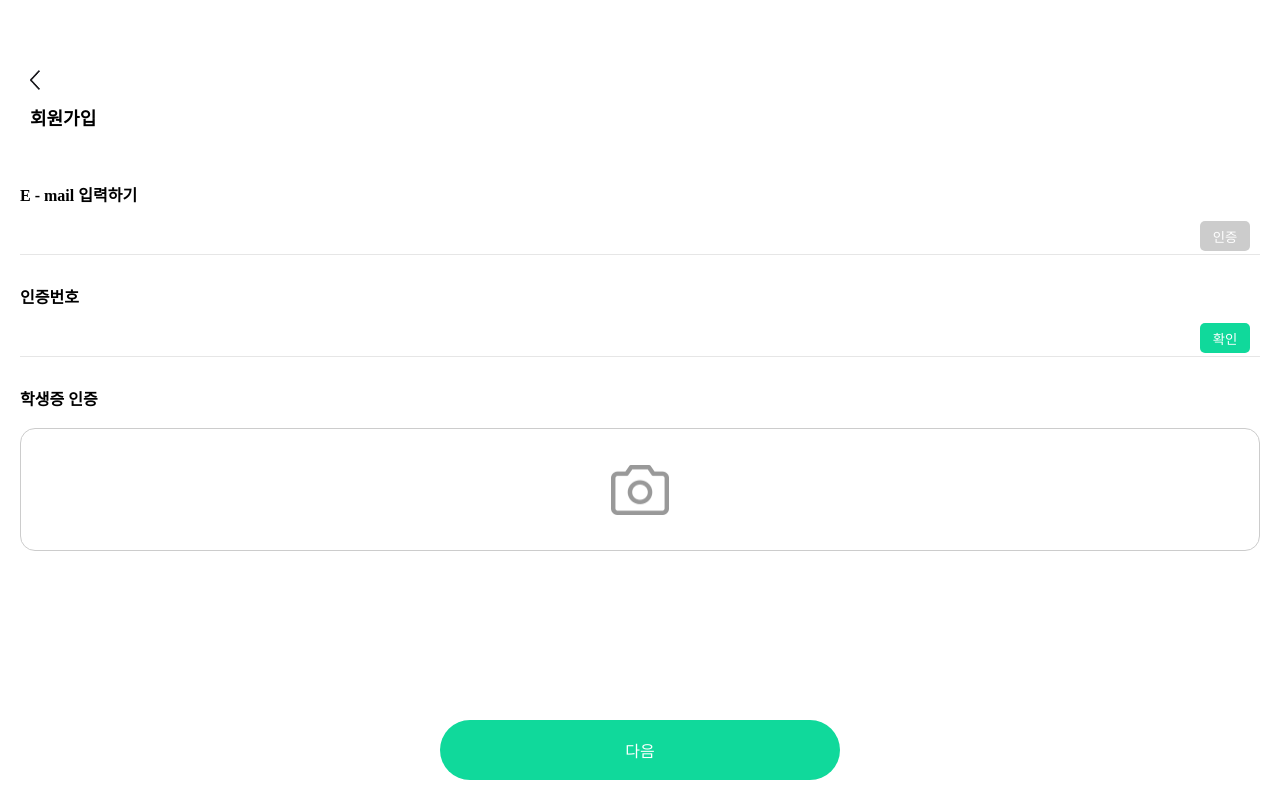
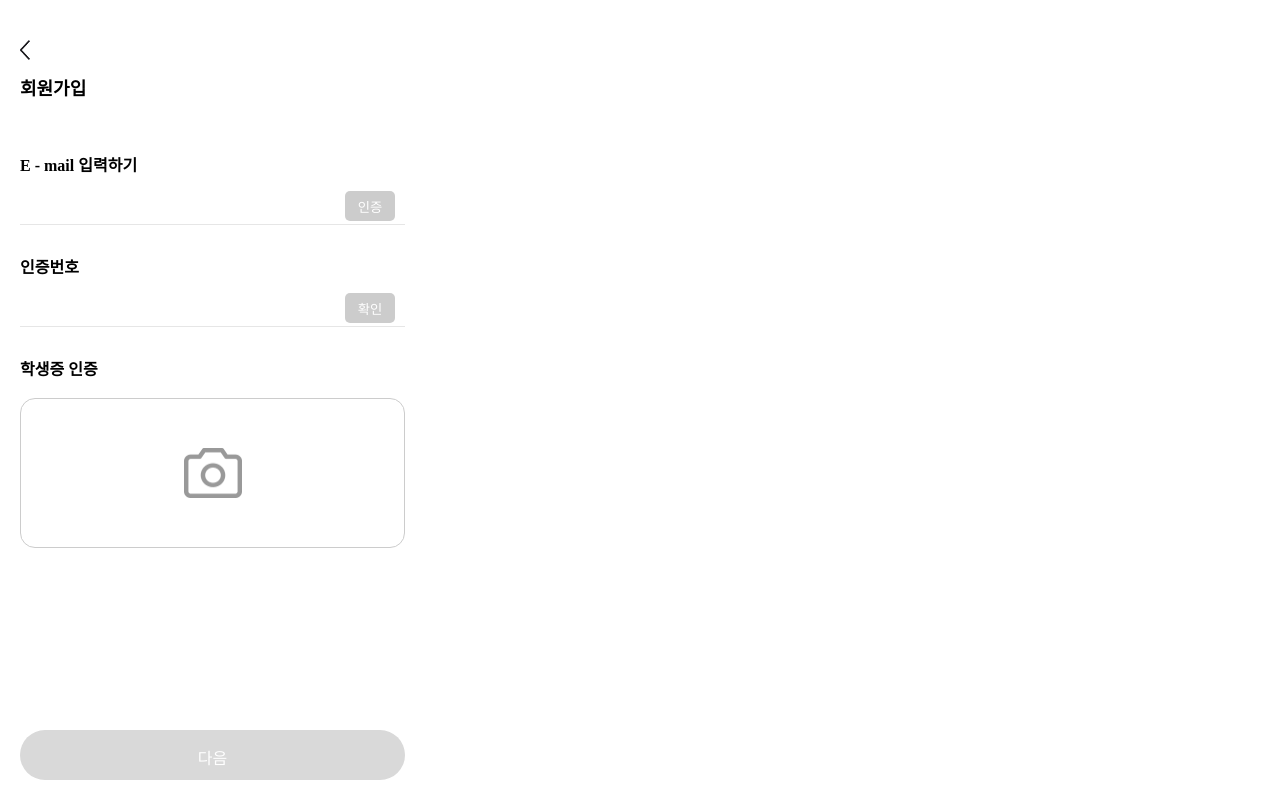
Before and after one commit to ATTI-UMC/ATTI-frontend, a React (Vite) app: page /signup/auth in a window 1280 px wide. Built offline with nearby package versions, Linux system fonts and the light colour scheme.

Commit message:
feat: 학생증 인식 기능 구현

```diff
--- a/package.json
+++ b/package.json
@@ -26,6 +26,6 @@
     "eslint-plugin-react": "^7.34.2",
     "eslint-plugin-react-hooks": "^4.6.2",
     "eslint-plugin-react-refresh": "^0.4.7",
-    "vite": "^5.3.1"
+    "vite": "^5.3.5"
   }
 }
--- a/src/components/signup/Button.jsx
+++ b/src/components/signup/Button.jsx
@@ -1,7 +1,7 @@
 import React from "react";
 import styled from "styled-components";
 
-const Button = () => {
+const Button = ({ disabled }) => {
   return <Btn>다음</Btn>;
 };
 
@@ -10,13 +10,13 @@ export default Button;
 const Btn = styled.button`
   width: calc(100% - 40px);
   max-width: 400px;
-  height: 60px;
+  height: 50px;
   padding: 15px;
   margin-top: auto;
   margin-bottom: 20px;
-  background-color: ${({ theme }) => theme.colors.main[500]};
-  border: none;
+  background-color: #d9d9d9;
   border-radius: 50px;
+  border:none;
   color: #fff;
   font-size: 16px;
   cursor: pointer;
--- a/src/components/signup/ImageUpload.jsx
+++ b/src/components/signup/ImageUpload.jsx
@@ -1,16 +1,70 @@
 // ImageUpload.js
-import React from "react";
+import React, { useRef, useState } from "react";
 import styled from "styled-components";
 import camera from "../../assets/images/camera.png";
 
-const ImageUpload = () => (
-  <ImageUploadWrapper>
-    <Label>학생증 인증</Label>
-    <ImageUploadBox>
-      <ImageIcon src={camera} />
-    </ImageUploadBox>
-  </ImageUploadWrapper>
-);
+const ImageUpload = () => {
+  const [imagePreview, setImagePreview] = useState(null);
+  const [isCameraOpen, setIsCameraOpen] = useState(false);
+  const videoRef = useRef(null);
+  const canvasRef = useRef(null);
+
+  const handleBoxClick = () => {
+    setIsCameraOpen(true);
+    navigator.mediaDevices.getUserMedia({ video: { facingMode: "environment" } }).then((stream) => {
+      videoRef.current.srcObject = stream;
+      videoRef.current.play();
+    });
+  };
+
+  const handleTakePhoto = () => {
+    const context = canvasRef.current.getContext("2d");
+    const video = videoRef.current;
+    const width = 250;
+    const height = 150;
+
+    // Get the white box position and size
+    const whiteBox = document.getElementById("white-box");
+    const whiteBoxRect = whiteBox.getBoundingClientRect();
+    const videoRect = video.getBoundingClientRect();
+
+    const offsetX = whiteBoxRect.left - videoRect.left;
+    const offsetY = whiteBoxRect.top - videoRect.top;
+
+    // Draw the video frame onto the canvas
+    context.drawImage(video, offsetX, offsetY, width, height, 0, 0, width, height);
+
+    const imageDataUrl = canvasRef.current.toDataURL("image/png");
+    setImagePreview(imageDataUrl);
+
+    // Stop all video tracks to close the camera
+    video.srcObject.getTracks().forEach((track) => track.stop());
+    setIsCameraOpen(false);
+  };
+
+  return (
+    <ImageUploadWrapper>
+      <Label>학생증 인증</Label>
+      <ImageUploadBox onClick={handleBoxClick}>
+        {imagePreview ? (
+          <ImagePreviewWrapper>
+            <ImagePreview src={imagePreview} alt="Uploaded Image" />
+          </ImagePreviewWrapper>
+        ) : (
+          <ImageIcon src={camera} alt="Camera Icon" />
+        )}
+      </ImageUploadBox>
+      {isCameraOpen && (
+        <CameraOverlay>
+          <Video ref={videoRef} />
+          <WhiteBox id="white-box" />
+          <Canvas ref={canvasRef} width="250" height="150" style={{ display: "none" }} />
+          <TakePhotoButton onClick={handleTakePhoto}>사진 촬영</TakePhotoButton>
+        </CameraOverlay>
+      )}
+    </ImageUploadWrapper>
+  );
+};
 
 export default ImageUpload;
 
@@ -30,8 +84,10 @@ const ImageUploadBox = styled.div`
   display: flex;
   justify-content: center;
   align-items: center;
-  height: 123px;
+  height: 150px;
   box-sizing: border-box;
+  cursor: pointer;
+  position: relative;
 `;
 
 const ImageIcon = styled.img`
@@ -39,8 +95,62 @@ const ImageIcon = styled.img`
   height: 50px;
 `;
 
+const ImagePreviewWrapper = styled.div`
+  width: 100%;
+  height: 145px;
+  display: flex;
+  justify-content: center;
+  align-items: center;
+  overflow: hidden;
+`;
+
+const ImagePreview = styled.img`
+  width: 250px;
+  height: 150px;
+  object-fit: cover;
+`;
+
 const Label = styled.label`
   display: block;
   margin-bottom: 10px;
   font-weight: bold;
 `;
+
+const CameraOverlay = styled.div`
+  position: fixed;
+  top: 0;
+  left: 0;
+  width: 100%;
+  height: 100%;
+  background: rgba(0, 0, 0, 0.8);
+  display: flex;
+  flex-direction: column;
+  align-items: center;
+  justify-content: center;
+`;
+
+const Video = styled.video`
+  width: 640px;
+  height: 480px;
+`;
+
+const WhiteBox = styled.div`
+  position: absolute;
+  width: 250px;
+  height: 150px;
+  border: 2px solid white;
+  top: calc(50% - 100px);
+  left: calc(50% - 125px);
+  box-shadow: 0 0 0 2000px rgba(0, 0, 0, 0.5);
+`;
+
+const Canvas = styled.canvas`
+  display: none;
+`;
+
+const TakePhotoButton = styled.button`
+  margin-top: 10px;
+  padding: 10px 20px;
+  font-size: 16px;
+  cursor: pointer;
+`;
--- a/src/components/signup/InputField.jsx
+++ b/src/components/signup/InputField.jsx
@@ -12,7 +12,7 @@ const InputField = ({ label, type, placeholder, withSendButton, withCheckButton,
         value={value}
       />
       {withSendButton && <VerifyButton disabled={disabled} onClick={buttonOnClick} >인증</VerifyButton>}
-      {withCheckButton && <VerifyButton onClick={buttonOnClick}>확인</VerifyButton>}
+      {withCheckButton && <VerifyButton disabled={disabled} onClick={buttonOnClick}>확인</VerifyButton>}
     </InputContainer>
     {error && <ErrorMsg>{error}</ErrorMsg>}
     {success && <SuccessMsg>{success}</SuccessMsg>}
--- a/src/components/signup/SignUpHeader.jsx
+++ b/src/components/signup/SignUpHeader.jsx
@@ -17,8 +17,7 @@ const HeaderWrapper = styled.div`
   display: flex;
   flex-direction: column;
   width: 100%;
-  margin-top: 30px;
-  padding: 20px 10px;
+  padding: 20px 0;
   position: relative;
   margin-bottom: 20px;
 `;
--- a/src/pages/signup/Authentication.jsx
+++ b/src/pages/signup/Authentication.jsx
@@ -10,6 +10,7 @@ const Authentication = () => {
 
   const [verificationNum, setVerificationNum] = useState("");
   const [isVerificationNumValid, setIsVerificationNumValid] = useState(false);
+
   const [verificationError, setVerificationError] = useState("");
   const [verificationSuccess, setVerificationSuccess] = useState("");
 
@@ -37,6 +38,7 @@ const Authentication = () => {
   const handleVerificationNumChange = (e) => {
     const codeValue = e.target.value;
     setVerificationNum(codeValue);
+    setIsVerificationNumValid(codeValue.length ==6);
     setVerificationError("");
     setVerificationSuccess("");
   }
@@ -73,6 +75,7 @@ const Authentication = () => {
         type="text"
         value={verificationNum}
         onChange={handleVerificationNumChange}
+        disabled={!isVerificationNumValid}
         withCheckButton
         //buttonOnClick={handleCheckButtonClick}
         //success={verificationSuccess}
--- a/src/pages/signup/SignUp.jsx
+++ b/src/pages/signup/SignUp.jsx
@@ -19,6 +19,7 @@ const SignUpContainer = styled.div`
   flex-direction: column;
   width: 100vw;
   height: 100vh;
+  max-width: 425px;
   min-width: 375px;
   align-items: center;
   justify-content: center;
```
Also changed, not shown: 1 other file (tests, documents, lock files or other folders).
